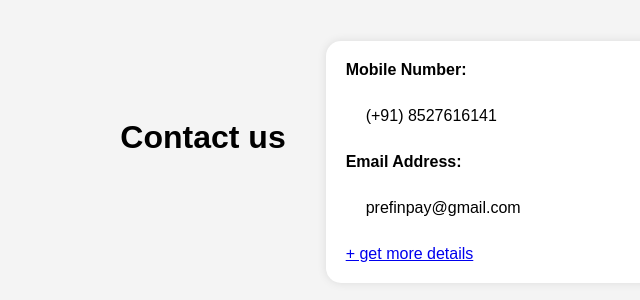
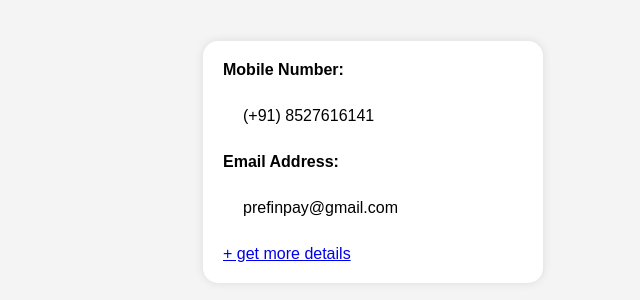
Before and after one commit to Ronit9625/prefin.github.io, a plain HTML site: page APP.html in a window 1280 px wide. Shown: the part 238-538 px from the top of the page, without its empty margins (267-907 px from the left). Drawn offline with Linux system fonts and the light colour scheme.

Commit message:
Update APP.html

```diff
--- a/APP.html
+++ b/APP.html
@@ -36,23 +36,13 @@
             margin-bottom: 8px;
             padding: 20px;
         }
-        p2 {
-            margin: 0;
-            margin-bottom: 50px;
-            padding: 40px;
-            font-size: 32px;
-           justify-content: center;
-            align-items: center;
-        }
+
     </style>
 </head>
 
 <body>
-    <p2 id="mobile"><b> Contact us </b></p2>
 
     <div class="card">
-
-
 
         <label for="mobile">Mobile Number:</label>
         <p id="mobile">(+91) 8527616141</p>
```
